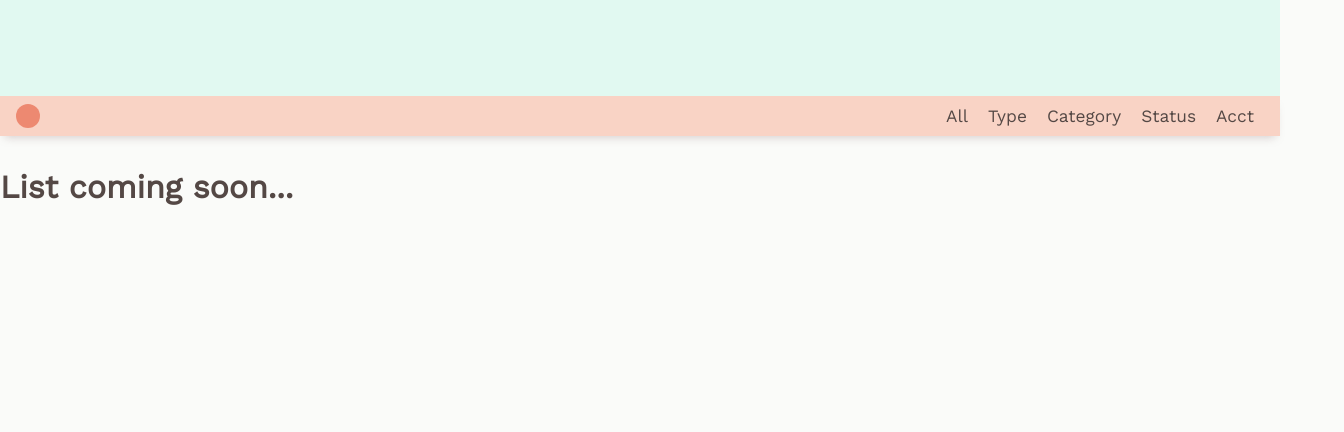
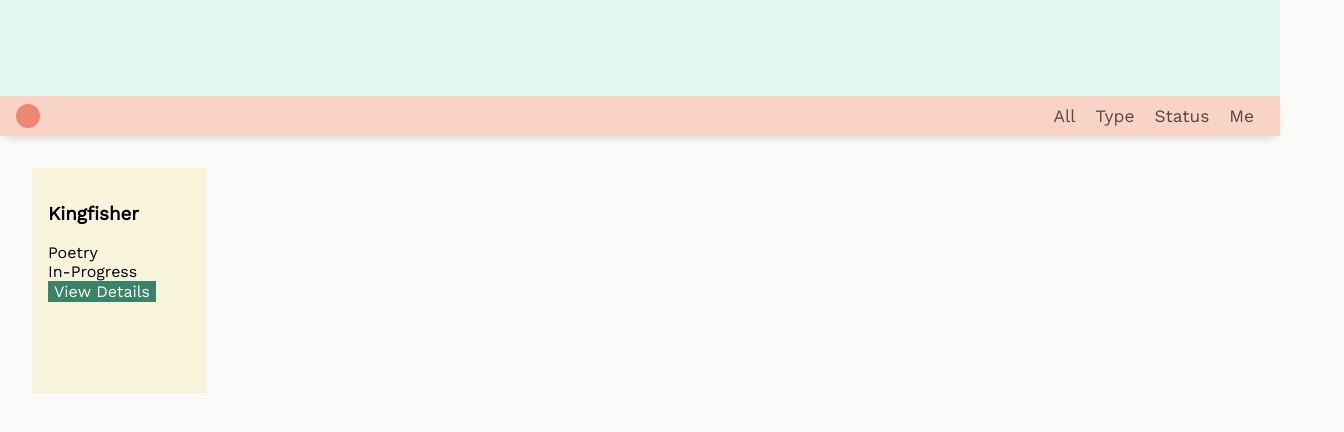
Before and after one commit to katiejduane/papaya, a React (Create React App) app in the folder front-end/: page / in a window 1280 px wide. Shown: the top 432 px of the page, 1344 px wide, since content can reach past the window. Built offline with nearby package versions, Linux system fonts and the light colour scheme; a web font is replaced by a local one.

Commit message:
building out list and minicard components on FE

```diff
--- a/front-end/package.json
+++ b/front-end/package.json
@@ -3,6 +3,7 @@
   "version": "0.1.0",
   "private": true,
   "dependencies": {
+    "axios": "^0.18.0",
     "react": "^16.8.6",
     "react-dom": "^16.8.6",
     "react-redux": "^7.0.3",
--- a/front-end/public/index.html
+++ b/front-end/public/index.html
@@ -23,7 +23,7 @@
       work correctly both with client-side routing and a non-root public URL.
       Learn how to configure a non-root public URL by running `npm run build`.
     -->
-    <title>papaya</title>
+    <title>Papaya</title>
   </head>
   <body>
     <noscript>You need to enable JavaScript to run this app.</noscript>
--- a/front-end/src/components/Cards/MiniCard/MiniCard.css
+++ b/front-end/src/components/Cards/MiniCard/MiniCard.css
@@ -0,0 +1,8 @@
+.MiniCard{
+    width: 175px;
+    height: 225px;
+    background-color: #F7F4DB;
+    padding: 1rem;
+    box-sizing: border-box;
+    font-family: 'Work Sans', sans-serif;
+}
--- a/front-end/src/components/Cards/MiniCard/MiniCard.js
+++ b/front-end/src/components/Cards/MiniCard/MiniCard.js
@@ -0,0 +1,15 @@
+import React from 'react';
+
+import './MiniCard.css';
+import Button from '../../UI/Button/Button'
+
+const miniCard = (props) => (
+    <div className="MiniCard">
+        <h3 className="MiniCard-Title">{props.title}</h3>
+        <div className="MiniCard-Type">{props.type}</div>
+        <div className="MiniCard-Status">{props.status}</div>
+        <Button btnClass="MiniCardBtn">View Details</Button>
+    </div>
+)
+
+export default miniCard;
--- a/front-end/src/components/NavItems/NavItems.js
+++ b/front-end/src/components/NavItems/NavItems.js
@@ -7,9 +7,8 @@ const navItems = () => (
   <ul className="NavItems">
     <NavItem>All</NavItem>
     <NavItem>Type</NavItem>
-    <NavItem>Category</NavItem>
     <NavItem>Status</NavItem>
-    <NavItem>Acct</NavItem>
+    <NavItem>Me</NavItem>
   </ul>
 );
 
--- a/front-end/src/components/UI/Button/Button.css
+++ b/front-end/src/components/UI/Button/Button.css
@@ -0,0 +1,11 @@
+*{
+    font-family: 'Work Sans', sans-serif;
+    outline:none;
+}
+
+.MiniCardBtn{
+    background-color: #3A8366;
+    color: white;
+    font-size: 12pt;
+    border: none;
+}
--- a/front-end/src/components/UI/Button/Button.js
+++ b/front-end/src/components/UI/Button/Button.js
@@ -0,0 +1,14 @@
+import React from "react";
+import "./Button.css";
+
+const button = props => (
+  <button
+    disabled={props.disabled}
+    className={props.btnClass}
+    type={props.btnType}
+    onClick={props.clicked}>
+    {props.children}
+  </button>
+);
+
+export default button;
--- a/front-end/src/containers/IdeaList/List.css
+++ b/front-end/src/containers/IdeaList/List.css
@@ -1,3 +1,9 @@
+.CardContainer{
+    width: 100%;
+    height: 100%;
+    padding: 2rem;
+}
+
 .List{
     color: rgb(84, 72, 69);
     font-family: 'Work Sans', sans-serif;
--- a/front-end/src/containers/IdeaList/List.js
+++ b/front-end/src/containers/IdeaList/List.js
@@ -1,11 +1,19 @@
 import React, { Component } from  'react';
+
 import './List.css';
+import MiniCard from '../../components/Cards/MiniCard/MiniCard';
 
 class List extends Component {
+    state = {
+        miniCards: []
+    }
+
     render(){
-        return(
-            <h1 className="List">List coming soon...</h1>
-        )
+        return (
+          <div className="CardContainer">
+            <MiniCard title="Kingfisher" type="Poetry" status="In-Progress"/>
+          </div>
+        );
     }
 }
 
--- a/front-end/src/hoc/Layout/Layout.css
+++ b/front-end/src/hoc/Layout/Layout.css
@@ -1,3 +1,3 @@
 .Content{
-    margin-top: 4.5rem;
+    margin-top: 2.5rem;
 }
--- a/front-end/src/index.css
+++ b/front-end/src/index.css
@@ -1,6 +1,3 @@
-/* font-family: 'Quattrocento Sans', sans-serif;
-font-family: 'Khula', sans-serif;
-font-family: 'Open Sans', sans-serif; */
 
 body {
   margin: 0;
```
Also changed, not shown: 1 other file (tests, documents, lock files or other folders).
